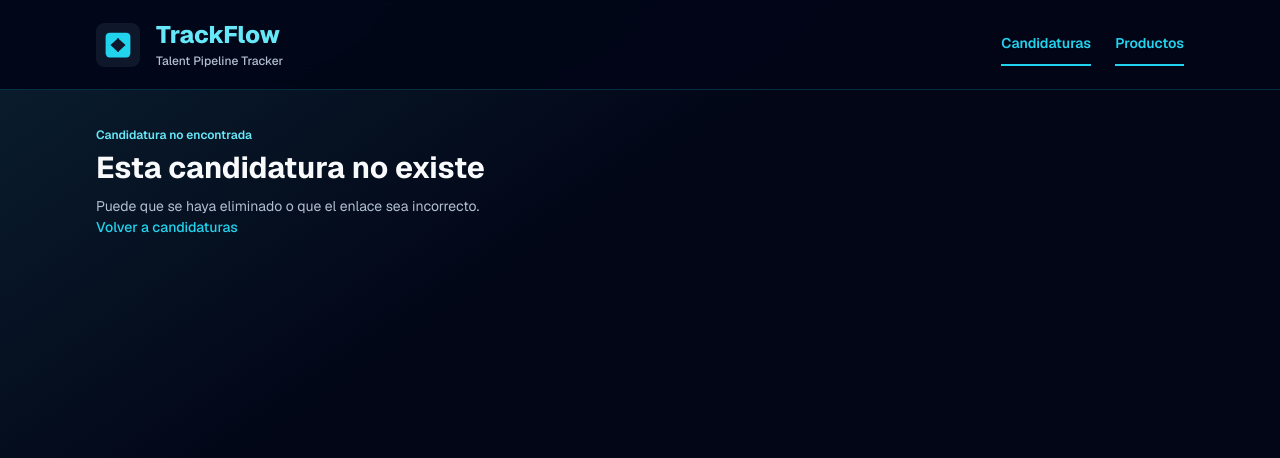
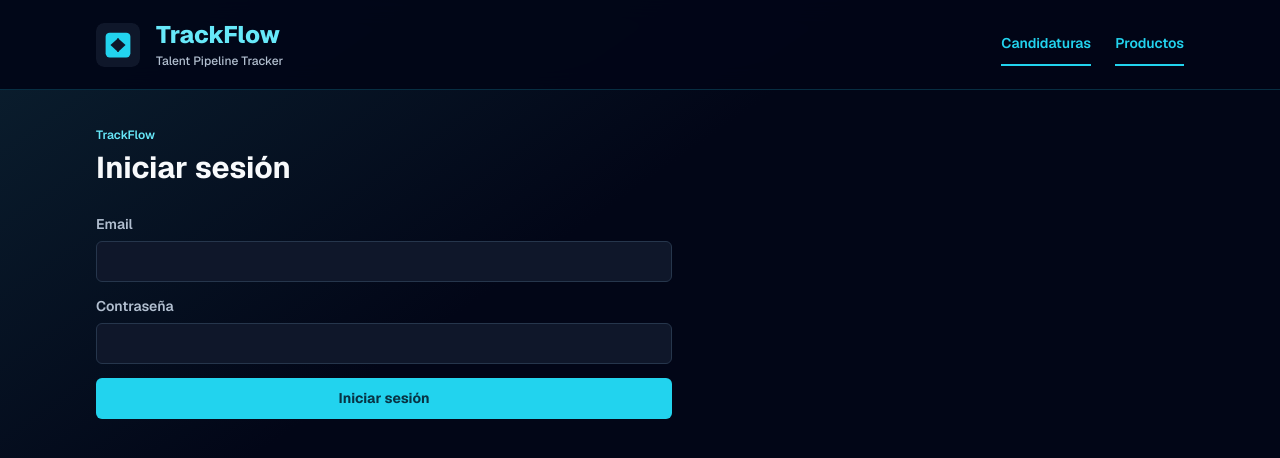
Before and after one commit to 4GeeksAcademy/sp-aie-shernandez1689-project-logistic, a Next.js app in the folder uis/talent-pipeline-tracker/: page /login in a window 1280 px wide. Before the commit this address had no page. Shown: the top 458 px of the page. Built offline with nearby package versions, Linux system fonts and the light colour scheme.

Commit message:
formulario de entrada

```diff
--- a/uis/talent-pipeline-tracker/app/backoffice/inventory/orders/[direction]/page.tsx
+++ b/uis/talent-pipeline-tracker/app/backoffice/inventory/orders/[direction]/page.tsx
@@ -1,15 +1,20 @@
 "use client";
 
 import Link from "next/link";
-import { useParams } from "next/navigation";
+import { useParams, useRouter } from "next/navigation";
 import { useEffect, useState, type FormEvent } from "react";
-import { createInboundOrder, createOutboundOrder, getProduct, type Product, type ExitType } from "@/lib/inventory";
+import { clearAccessToken } from "@/lib/auth";
+import { createInboundOrder, createOutboundOrder, getProduct, getProducts, InventoryApiError, type Product, type ExitType } from "@/lib/inventory";
 
 export default function OrderPage() {
   const { direction } = useParams<{ direction: string }>();
+  const router = useRouter();
   const inbound = direction === "inbound";
   const validDirection = inbound || direction === "outbound";
-  const [product, setProduct] = useState<Product | null>(null);
+  const [products, setProducts] = useState<Product[]>([]);
+  const [productId, setProductId] = useState("");
+  const product = products.find((item) => String(item.id) === productId);
+  const [loading, setLoading] = useState(true);
   const [error, setError] = useState("");
   const [saving, setSaving] = useState(false);
   const [success, setSuccess] = useState(false);
@@ -19,23 +24,36 @@ export default function OrderPage() {
     let active = true;
     const id = Number(new URLSearchParams(window.location.search).get("sku_id"));
     const load = async () => {
-      if (!validDirection || !Number.isSafeInteger(id) || id <= 0) {
+      if (!validDirection || (!inbound && (!Number.isSafeInteger(id) || id <= 0))) {
         throw new Error("Selecciona un producto y un tipo de orden válidos desde el inventario.");
       }
-      return getProduct(id);
+      return inbound ? getProducts() : [await getProduct(id)];
     };
     load()
-      .then((data) => { if (active) setProduct(data); })
+      .then((data) => {
+        if (active) {
+          setProducts(data);
+          setProductId(data.some((item) => item.id === id) ? String(id) : "");
+        }
+      })
       .catch((reason: unknown) => {
-        if (active) setError(reason instanceof Error ? reason.message : "No se pudo cargar el producto.");
-      });
+        if (!active) return;
+        if (reason instanceof InventoryApiError && reason.status === 401) {
+          clearAccessToken();
+          router.replace("/login");
+          return;
+        }
+        setError(reason instanceof Error ? reason.message : "No se pudieron cargar los productos.");
+      })
+      .finally(() => { if (active) setLoading(false); });
     return () => { active = false; };
-  }, [validDirection]);
+  }, [inbound, validDirection, router]);
 
   async function submit(event: FormEvent<HTMLFormElement>) {
     event.preventDefault();
     if (!product || saving) return;
-    const data = new FormData(event.currentTarget);
+    const form = event.currentTarget;
+    const data = new FormData(form);
     const quantity = Number(data.get("quantity"));
     if (!Number.isSafeInteger(quantity) || quantity <= 0) {
       setError("La cantidad debe ser un número entero mayor que cero.");
@@ -43,6 +61,7 @@ export default function OrderPage() {
     }
     setSaving(true);
     setError("");
+    setSuccess(false);
     try {
       const input = { sku_id: product.id, warehouse: product.warehouse, quantity };
       if (inbound) {
@@ -54,8 +73,17 @@ export default function OrderPage() {
         if (exitType === "dispatch" && !tracking) throw new Error("El número de seguimiento es obligatorio para un despacho.");
         await createOutboundOrder({ ...input, exit_type: exitType, tracking_number: exitType === "loss" ? null : tracking });
       }
+      if (inbound) {
+        form.reset();
+        setProductId("");
+      }
       setSuccess(true);
     } catch (reason) {
+      if (reason instanceof InventoryApiError && reason.status === 401) {
+        clearAccessToken();
+        router.replace("/login");
+        return;
+      }
       setError(reason instanceof Error ? reason.message : "No se pudo registrar la orden.");
     } finally {
       setSaving(false);
@@ -67,13 +95,20 @@ export default function OrderPage() {
       <Link className="back-link" href="/backoffice/inventory/products">Volver a productos</Link>
       <header className="page-heading"><div><p className="eyebrow">Inventario · TrackFlow</p><h1>{validDirection ? inbound ? "Crear entrada" : "Crear salida" : "Orden no válida"}</h1></div></header>
       {error && <p role="alert" className="action-error">{error}</p>}
-      {!product && !error && <p role="status">Cargando producto...</p>}
-      {success ? <p role="status" className="status status-selected">Orden registrada correctamente.</p> : product && (
+      {loading && <p role="status">Cargando productos...</p>}
+      {success && <p role="status" className="status status-selected mb-4">Orden registrada correctamente.</p>}
+      {!loading && !error && products.length === 0 && <p className="empty-state">No hay productos disponibles para registrar una orden.</p>}
+      {!loading && products.length > 0 && (inbound || !success) && (
         <form className="candidate-form max-w-2xl" onSubmit={submit}>
-          <h2>{product.name}</h2>
-          <p className="subtitle mb-6">{product.sku} · {product.client_name} · {product.warehouse} · Stock actual: {product.current_stock}</p>
+          {product && <><h2>{product.name}</h2><p className="subtitle mb-6">{product.sku} · {product.client_name} · {product.warehouse} · Stock actual: {product.current_stock}</p></>}
           <fieldset disabled={saving} className="candidate-form-grid">
             <legend className="sr-only">Datos de la orden</legend>
+            {inbound && <label className="candidate-form-wide">Producto
+              <select aria-label="Producto" name="sku_id" value={productId} onChange={(event) => { setProductId(event.target.value); setSuccess(false); }} required className="w-full rounded-md border border-[var(--border)] bg-[var(--surface)] p-2 text-[var(--foreground)]">
+                <option value="">Selecciona un producto</option>
+                {products.map((item) => <option key={item.id} value={item.id}>{item.name} · {item.sku} · {item.warehouse}</option>)}
+              </select>
+            </label>}
             <label>Cantidad<input name="quantity" type="number" min={1} step={1} required /></label>
             {inbound ? <label>Referencia de recepción<input name="reference" required /></label> : (
               <>
@@ -85,7 +120,7 @@ export default function OrderPage() {
                 {exitType === "dispatch" && <label className="candidate-form-wide">Número de seguimiento<input name="tracking_number" required /></label>}
               </>
             )}
-            <button type="submit" className="candidate-form-wide" disabled={saving}>{saving ? "Registrando..." : inbound ? "Registrar entrada" : "Registrar salida"}</button>
+            <button type="submit" className="candidate-form-wide" disabled={saving || !product}>{saving ? "Registrando..." : inbound ? "Registrar entrada" : "Registrar salida"}</button>
           </fieldset>
         </form>
       )}
--- /dev/null
+++ b/uis/talent-pipeline-tracker/app/login/page.tsx
@@ -0,0 +1,42 @@
+"use client";
+
+import { useRouter } from "next/navigation";
+import { useState, type FormEvent } from "react";
+import { login } from "@/lib/auth";
+
+export default function LoginPage() {
+  const router = useRouter();
+  const [error, setError] = useState("");
+  const [saving, setSaving] = useState(false);
+
+  async function submit(event: FormEvent<HTMLFormElement>) {
+    event.preventDefault();
+    if (saving) return;
+    const data = new FormData(event.currentTarget);
+    setSaving(true);
+    setError("");
+    try {
+      await login(String(data.get("email") ?? "").trim(), String(data.get("password") ?? ""));
+      router.replace("/backoffice/inventory/orders/inbound");
+    } catch (reason) {
+      setError(reason instanceof Error ? reason.message : "No se pudo iniciar sesión.");
+    } finally {
+      setSaving(false);
+    }
+  }
+
+  return (
+    <main className="workspace">
+      <header className="page-heading"><div><p className="eyebrow">TrackFlow</p><h1>Iniciar sesión</h1></div></header>
+      {error && <p role="alert" className="action-error">{error}</p>}
+      <form className="candidate-form max-w-xl" onSubmit={submit}>
+        <fieldset className="candidate-form-grid" disabled={saving}>
+          <legend className="sr-only">Credenciales</legend>
+          <label className="candidate-form-wide">Email<input name="email" type="email" autoComplete="username" required /></label>
+          <label className="candidate-form-wide">Contraseña<input name="password" type="password" autoComplete="current-password" required /></label>
+          <button type="submit" className="candidate-form-wide" disabled={saving}>{saving ? "Ingresando..." : "Iniciar sesión"}</button>
+        </fieldset>
+      </form>
+    </main>
+  );
+}
--- /dev/null
+++ b/uis/talent-pipeline-tracker/lib/auth.ts
@@ -0,0 +1,42 @@
+const TOKEN_KEY = "trackflow_access_token";
+
+export function getAccessToken(): string | null {
+  if (typeof window === "undefined") return null;
+  return window.localStorage.getItem(TOKEN_KEY);
+}
+
+export function clearAccessToken() {
+  window.localStorage.removeItem(TOKEN_KEY);
+}
+
+export async function login(email: string, password: string): Promise<void> {
+  const baseUrl = (process.env.NEXT_PUBLIC_AUTH_API_URL ?? process.env.NEXT_PUBLIC_INVENTORY_API_URL ?? "http://127.0.0.1:8000").replace(/\/$/, "");
+  let response: Response;
+  try {
+    response = await fetch(`${baseUrl}/auth/login`, {
+      method: "POST",
+      headers: { "Content-Type": "application/json", Accept: "application/json" },
+      body: JSON.stringify({ email, password }),
+      signal: AbortSignal.timeout(15000),
+    });
+  } catch {
+    throw new Error("No se pudo conectar con el servicio de autenticación. Vuelve a intentarlo.");
+  }
+
+  const body = await response.text();
+  let payload;
+  try {
+    payload = JSON.parse(body);
+  } catch {
+    if (!response.ok && body.trim()) throw new Error(body);
+    throw new Error("El servicio de autenticación devolvió una respuesta inesperada.");
+  }
+  if (!response.ok) {
+    const message = payload?.detail ?? payload?.message ?? payload?.error;
+    throw new Error(typeof message === "string" ? message : `No se pudo iniciar sesión (${response.status}).`);
+  }
+  if (typeof payload?.access_token !== "string" || !payload.access_token.trim()) {
+    throw new Error("El servicio de autenticación no devolvió un token válido.");
+  }
+  window.localStorage.setItem(TOKEN_KEY, payload.access_token);
+}
--- a/uis/talent-pipeline-tracker/lib/inventory.ts
+++ b/uis/talent-pipeline-tracker/lib/inventory.ts
@@ -7,11 +7,9 @@ import type {
   Product,
   ProductInput,
 } from "@/types/inventory";
+import { getAccessToken } from "./auth";
 
 export type * from "@/types/inventory";
-
-// Same key used by the existing auth flow (uis/auth.js).
-const TOKEN_KEY = "trackflow_access_token";
 
 export class InventoryApiError extends Error {
   constructor(
@@ -22,11 +20,6 @@ export class InventoryApiError extends Error {
     super(message);
     this.name = "InventoryApiError";
   }
-}
-
-function getToken(): string | null {
-  if (typeof window === "undefined") return null;
-  return window.localStorage.getItem(TOKEN_KEY);
 }
 
 function extractError(payload: unknown, status: number): InventoryApiError {
@@ -62,7 +55,7 @@ function extractError(payload: unknown, status: number): InventoryApiError {
 }
 
 async function request<T>(path: string, options: RequestInit = {}): Promise<T> {
-  const token = getToken();
+  const token = getAccessToken();
   if (!token) {
     throw new InventoryApiError("Tu sesión no está iniciada. Inicia sesión para continuar.", 401);
   }
```
